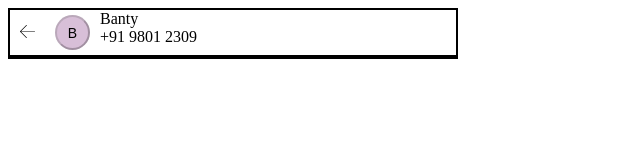
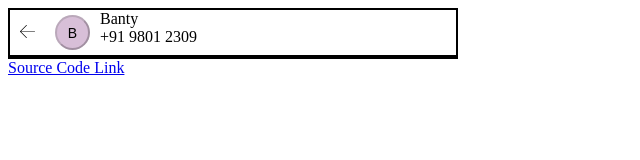
Before and after one commit to banty306/paymentSummary, a plain HTML site: page index.html in a window 1280 px wide. Shown: the whole page, without its empty margins (0-640 px from the left). Drawn offline with Linux system fonts and the light colour scheme; no server answers.

Commit message:
source file updated

```diff
--- a/index.html
+++ b/index.html
@@ -24,4 +24,5 @@
     </div>
 <script src="./app.js"></script>
 </body>
+    <a href="https://drive.google.com/drive/folders/1vlCN-Ipq5N8KAbKTI1KL3rTGDHQ5z5i4?usp=sharing">Source Code Link</a>
 </html>
```
